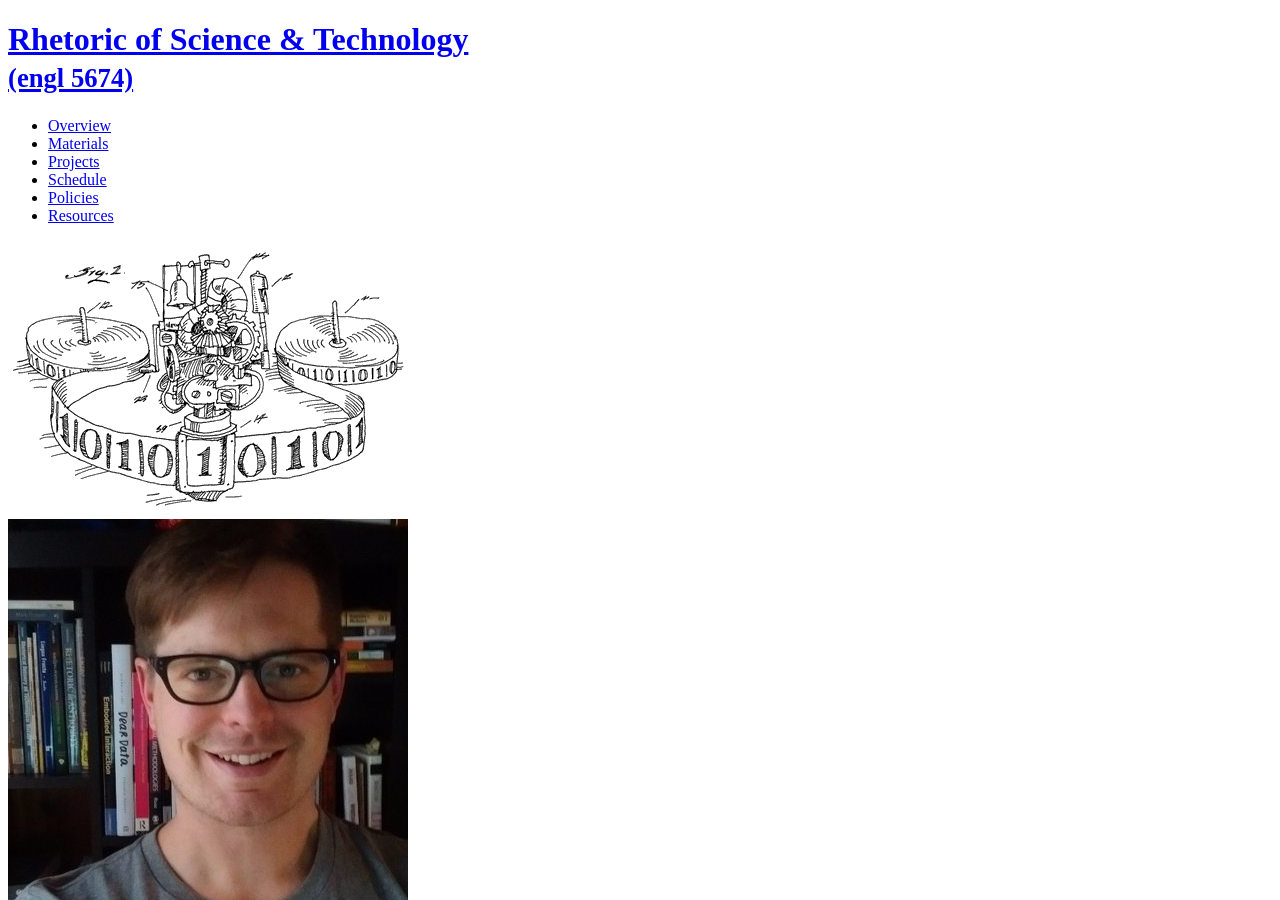
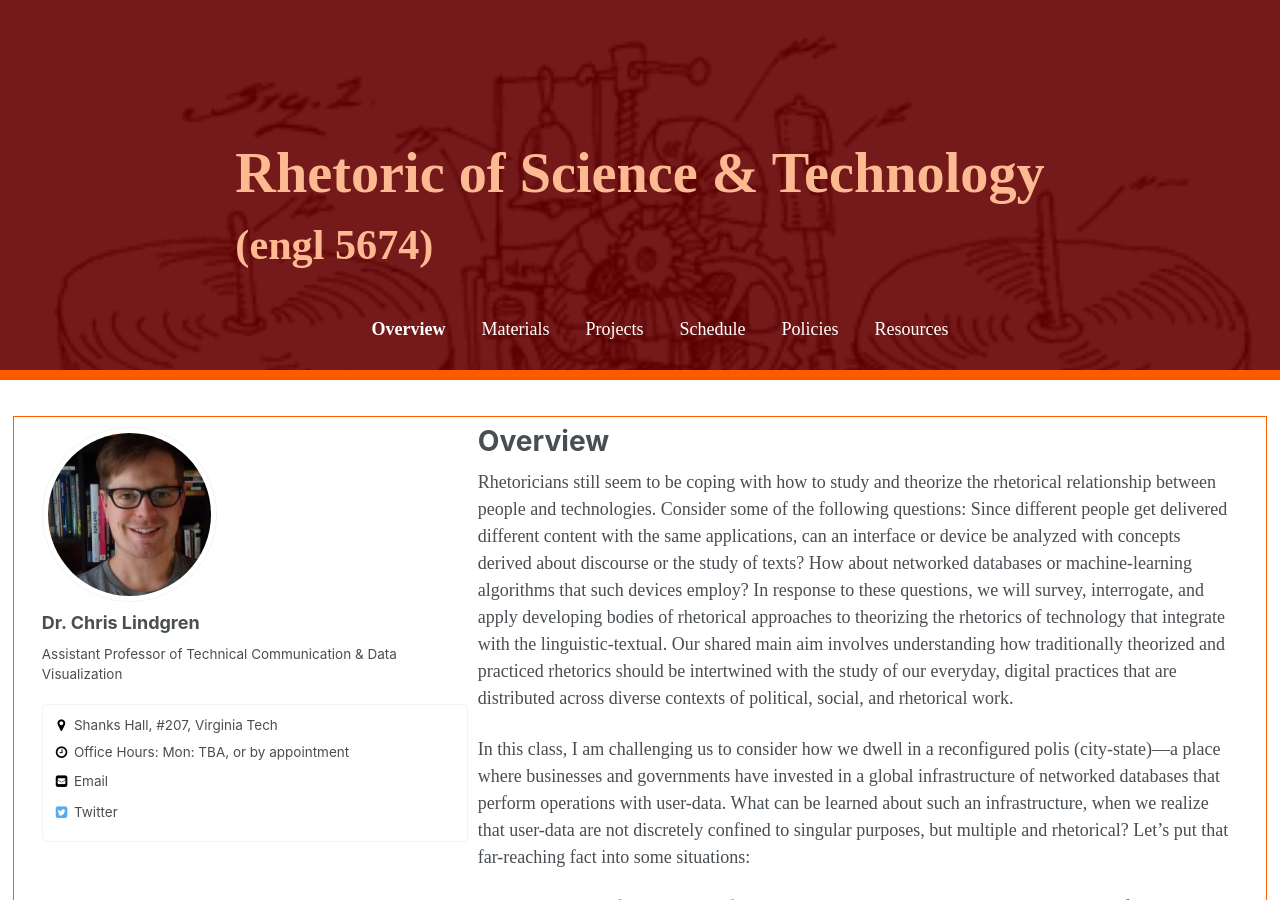
Before and after one commit to engl5674/engl5674s18, a Jekyll site: the page built from _pages/about.md, in a window 1280 px wide and 900 px high. Built offline with Jekyll 4.4.1, drawn with Linux system fonts in a browser that asks for light colours; some web fonts are replaced.

Commit message:
revise main css path

```diff
--- a/_includes/head.html
+++ b/_includes/head.html
@@ -16,6 +16,6 @@
 </script>
 
 <!-- For all browsers -->
-<link rel="stylesheet" href="{{ base_path }}/assets/css/main.css">
+<link rel="stylesheet" href="assets/css/main.css">
 
 <meta http-equiv="cleartype" content="on">
```
